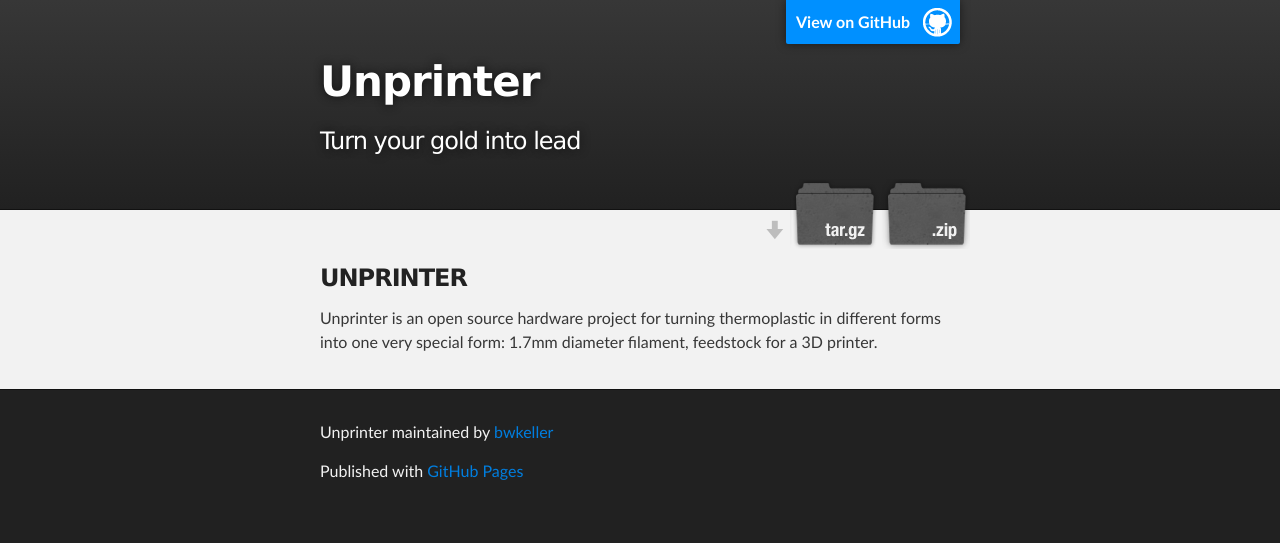
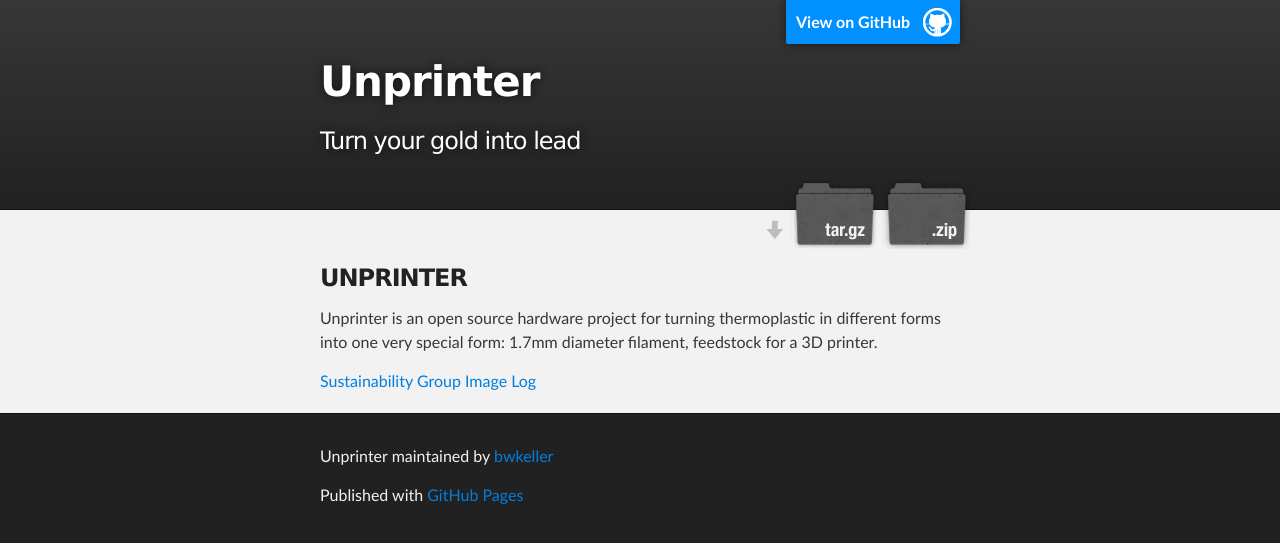
Before and after one commit to saeeds7/unprinter, a Jekyll site: the page index.html, which Jekyll copies as it is, in a window 1280 px wide. Shown: the top 543 px of the page. Built offline with Jekyll 4.4.1, drawn with Linux system fonts in a browser that asks for light colours; Markdown is read by kramdown in place of the engine named in the settings.

Commit message:
Added a link to the image log on the main page

```diff
--- a/index.html
+++ b/index.html
@@ -35,6 +35,7 @@
 <a name="unprinter" class="anchor" href="#unprinter"><span class="octicon octicon-link"></span></a>UNPRINTER</h3>
 
 <p>Unprinter is an open source hardware project for turning thermoplastic in different forms into one very special form: 1.7mm diameter filament, feedstock for a 3D printer.</p>
+	<a href="sustainability_images.html"> Sustainability Group Image Log</a>
       </section>
     </div>
 
```
